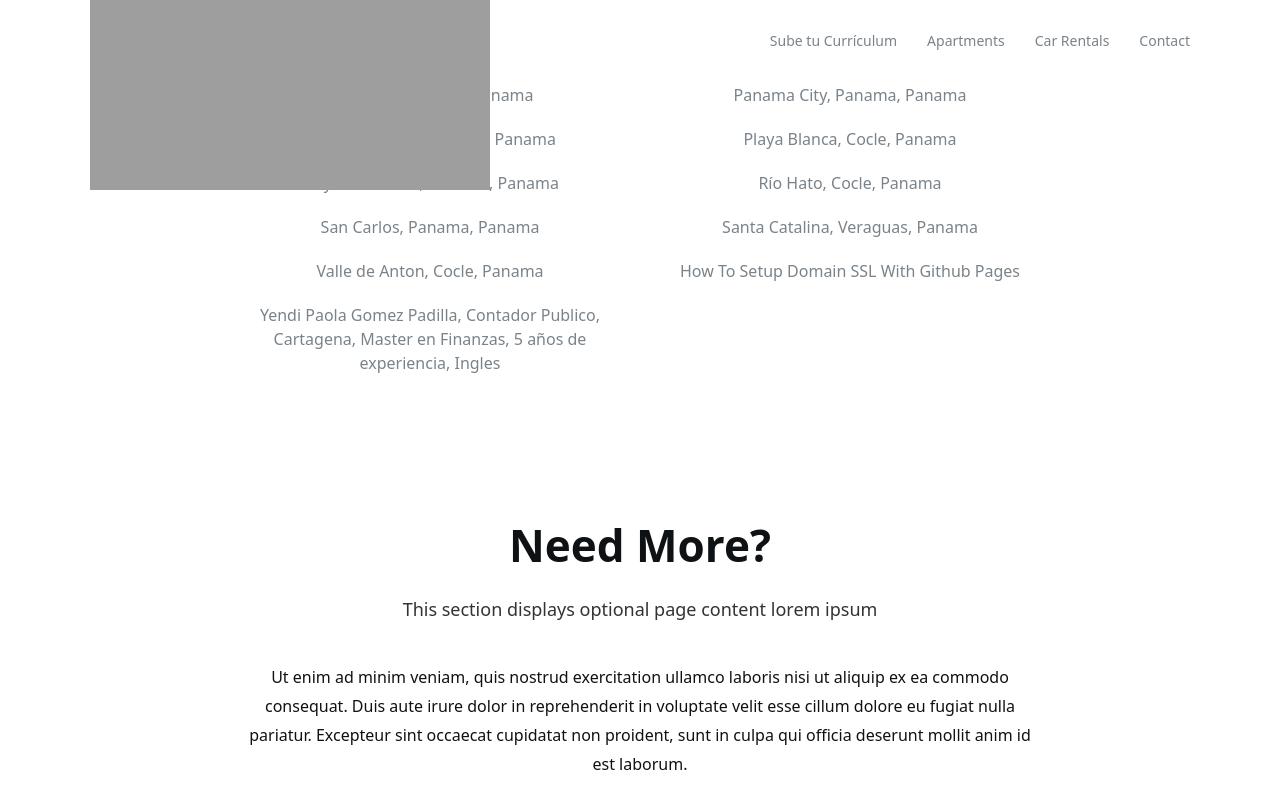
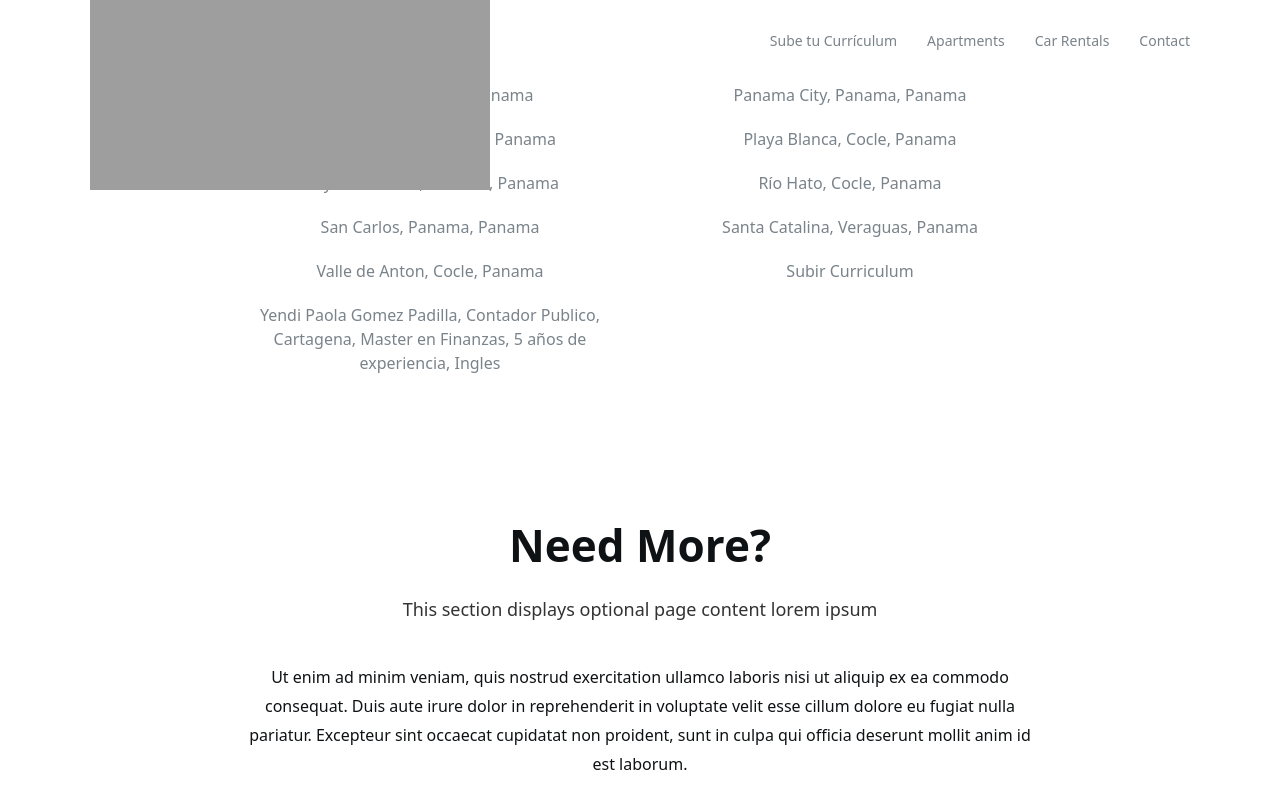
Before and after one commit to jelmii/jelmii.github.io, a Jekyll site: the page built from index.md, in a window 1280 px wide and 900 px high, scrolled down 1367 px. Shown: the top 809 px of the window. Built offline with Jekyll 4.4.1, drawn with Linux system fonts in a browser that asks for light colours; part of the change alters nothing that is shown.

Commit message:
Update assets.md

````diff
--- a/_docs/assets.md
+++ b/_docs/assets.md
@@ -1,46 +1,33 @@
 ---
 layout: post
-title: How To Setup Domain SSL With Github Pages
+title: Subir Curriculum
 categories: [Getting Started, Troubleshooting]
 author: John Black
 tags: featured
 ---
-<iframe src="https://goo.gl/forms/XM5zL4FDh07aOxTs2" width="100%" height="940"></iframe>
-#### Sections in this article
-{:.no_toc}
-* TOC
-{:toc}
-
-Musce libero nunc, dignissim quis turpis quis, semper vehicula dolor. Suspendisse tincidunt consequat quam, ac posuere leo dapibus id. Cras fringilla convallis elit, at eleifend mi interam.
-
-Nulla non sollicitudin. Morbi sit amet laoreet ipsum, vel pretium mi. Morbi varius, tellus in accumsan blandit, elit ligula eleifend velit, luctus mattis ante nulla condimentum nulla. Etiam vestibulum risus vel arcu elementum eleifend. Cras at dolor eget urna varius faucibus tempus in elit.
-
-## Image Lightbox Example
-Nunc porta malesuada porta. Etiam tristique vestibulum dolor at ultricies. Proin hendrerit sapien sed erat fermentum, at commodo velit consectetur.
-
-{% include image.html img="image1.png" style="wide" lightbox="true" alt="Alt for image" caption="Image in lightbox" %}
-
-Etiam vestibulum risus vel arcu elementum eleifend. Cras at dolor eget urna varius faucibus tempus in elit. Cras a dui imperdiet, tempus metus quis, pharetra turpis. Phasellus at massa sit amet ante semper fermentum sed eget lectus. Quisque id dictum magna, et dapibus turpis.
-
-## Example Of Code Block
-In accumsan lacus ac neque maximus dictum. Phasellus eleifend leo id mattis bibendum. Curabitur et purus turpis. Vestibulum ante ipsum primis in faucibus orci luctus et ultrices posuere cubilia Curae;
-
-```html
+<!DOCTYPE HTML>
+<html>
 <head>
-  <meta charset="utf-8">
-  <meta http-equiv="X-UA-Compatible" content="IE=edge">
-  <meta name="viewport" content="width=device-width, initial-scale=1">
-  <link rel="stylesheet" href="{{ "/assets/css/main.css" | relative_url }}">
-  <link rel="shortcut icon" type="image/png" href="{{ "assets/img/favicon.png" | relative_url }}" >
-  <script src="{{ "/assets/js/main.js" | relative_url }}"></script>
+<meta charset="utf-8">
+<title>jQuery File Upload Example</title>
 </head>
-```
-
-## Text and Quote
-Cras at dolor eget urna varius faucibus tempus in elit. Cras a dui imperdiet, tempus metus quis, pharetra turpis. Phasellus at massa sit amet ante semper fermentum sed eget lectus. Quisque id dictum magna turpis.
-
-> Etiam vestibulum risus vel arcu elementum eleifend. Cras at dolor eget urna varius faucibus tempus in elit. Cras a dui imperdiet
-
-In accumsan lacus ac neque maximus dictum. Phasellus eleifend leo id mattis bibendum. Curabitur et purus turpis. Vestibulum ante ipsum primis in faucibus orci luctus et ultrices posuere cubilia Curae;
-
-Etiam in fermentum mi. Sed et tempor felis, eu aliquet nisi. Nam eget ullamcorper arcu. Nunc porttitor nisl a dolor blandit, eget consequat sem maximus. Phasellus lacinia quam porta orci malesuada, vel tincidunt.
+<body>
+<input id="fileupload" type="file" name="files[]" data-url="server/php/" multiple>
+<script src="//ajax.googleapis.com/ajax/libs/jquery/1.9.1/jquery.min.js"></script>
+<script src="js/vendor/jquery.ui.widget.js"></script>
+<script src="js/jquery.iframe-transport.js"></script>
+<script src="js/jquery.fileupload.js"></script>
+<script>
+$(function () {
+    $('#fileupload').fileupload({
+        dataType: 'json',
+        done: function (e, data) {
+            $.each(data.result.files, function (index, file) {
+                $('<p/>').text(file.name).appendTo(document.body);
+            });
+        }
+    });
+});
+</script>
+</body>
+</html>
````
